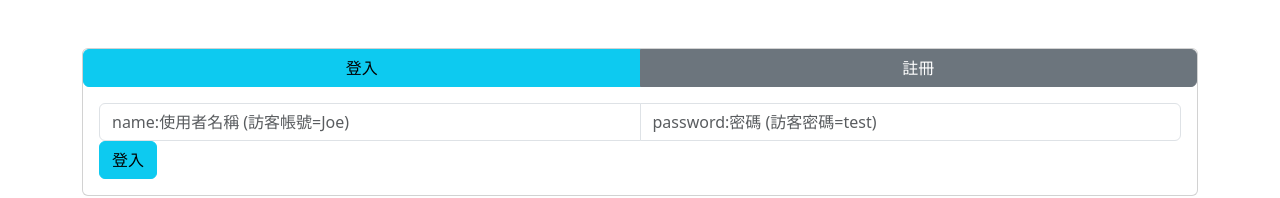
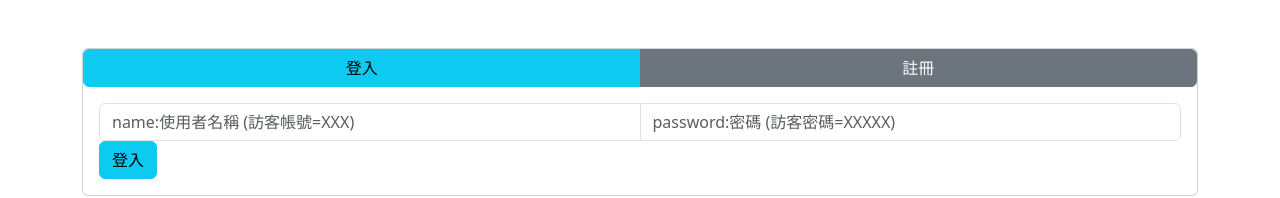
Before and after one commit to kevinkai-504/Sharing-List, a React (Vite) app in the folder Frontend/vite-project/: page / in a window 1280 px wide. Shown: the top 198 px of the page. Built offline with nearby package versions, Linux system fonts and the light colour scheme; the HTML template or start-up script is replaced by a standard one.

Commit message:
登入指示文字更改

```diff
--- a/Frontend/vite-project/src/Pages/User.jsx
+++ b/Frontend/vite-project/src/Pages/User.jsx
@@ -104,8 +104,8 @@ export function User() {
                             <div className="card-body">
                                 <form onSubmit={!isLogin? onLogin : onLogout}>
                                         <div className="input-group">
-                                            <input  onChange={(e) => setUserame(e.target.value)}  type={isSuccess ? "hidden":"text"} required className="form-control learn" placeholder="name:使用者名稱 (訪客帳號=Joe)" />
-                                            <input  onChange={(e) => setPassword(e.target.value)}  type={isSuccess ? "hidden":"text"} required className="form-control learn" placeholder="password:密碼 (訪客密碼=test)"/>
+                                            <input  onChange={(e) => setUserame(e.target.value)}  type={isSuccess ? "hidden":"text"} required className="form-control learn" placeholder="name:使用者名稱 (訪客帳號=XXX)" />
+                                            <input  onChange={(e) => setPassword(e.target.value)}  type={isSuccess ? "hidden":"text"} required className="form-control learn" placeholder="password:密碼 (訪客密碼=XXXXX)"/>
                                             {
                                                 isRegister && <input onChange={(e) => setKey(e.target.value)}  type={isSuccess ? "hidden":"text"} required className="form-control learn" placeholder="key:授權碼"/>
                                             }
```
